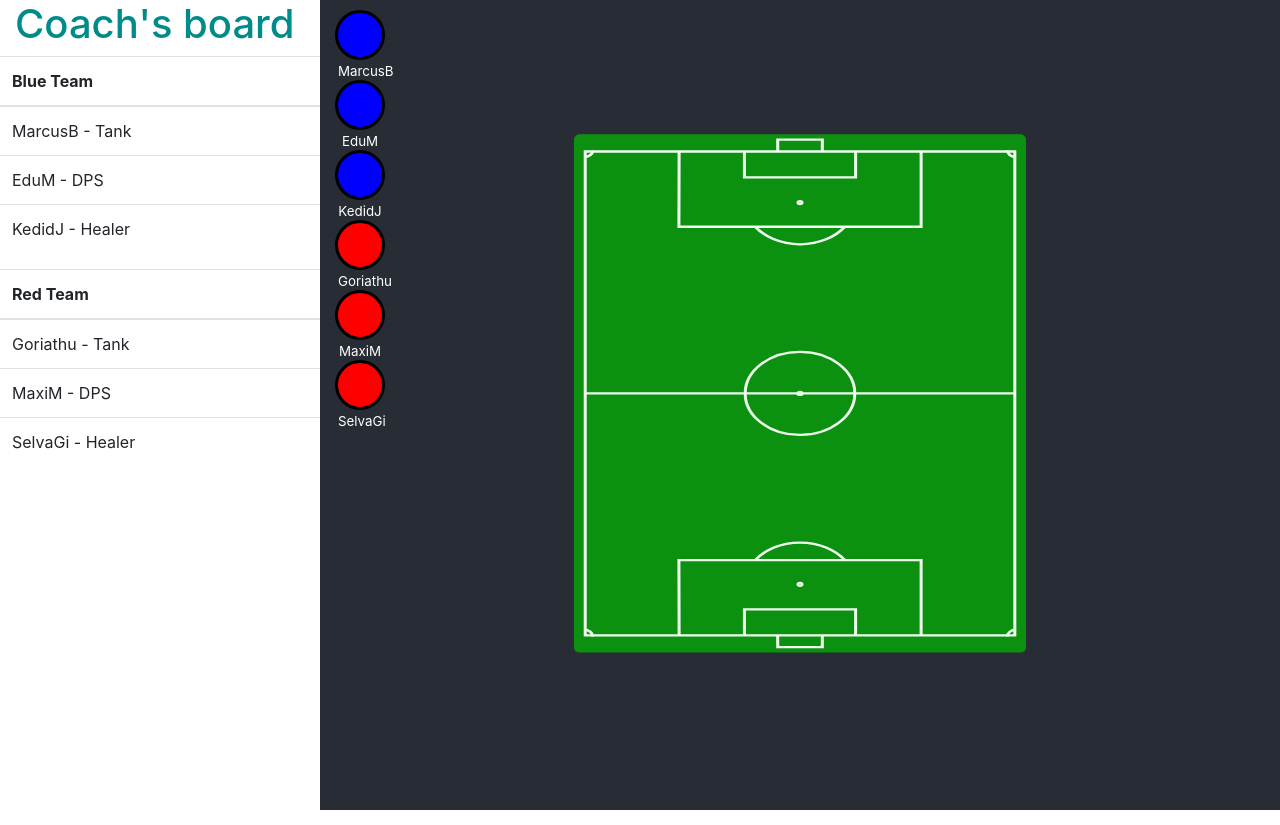
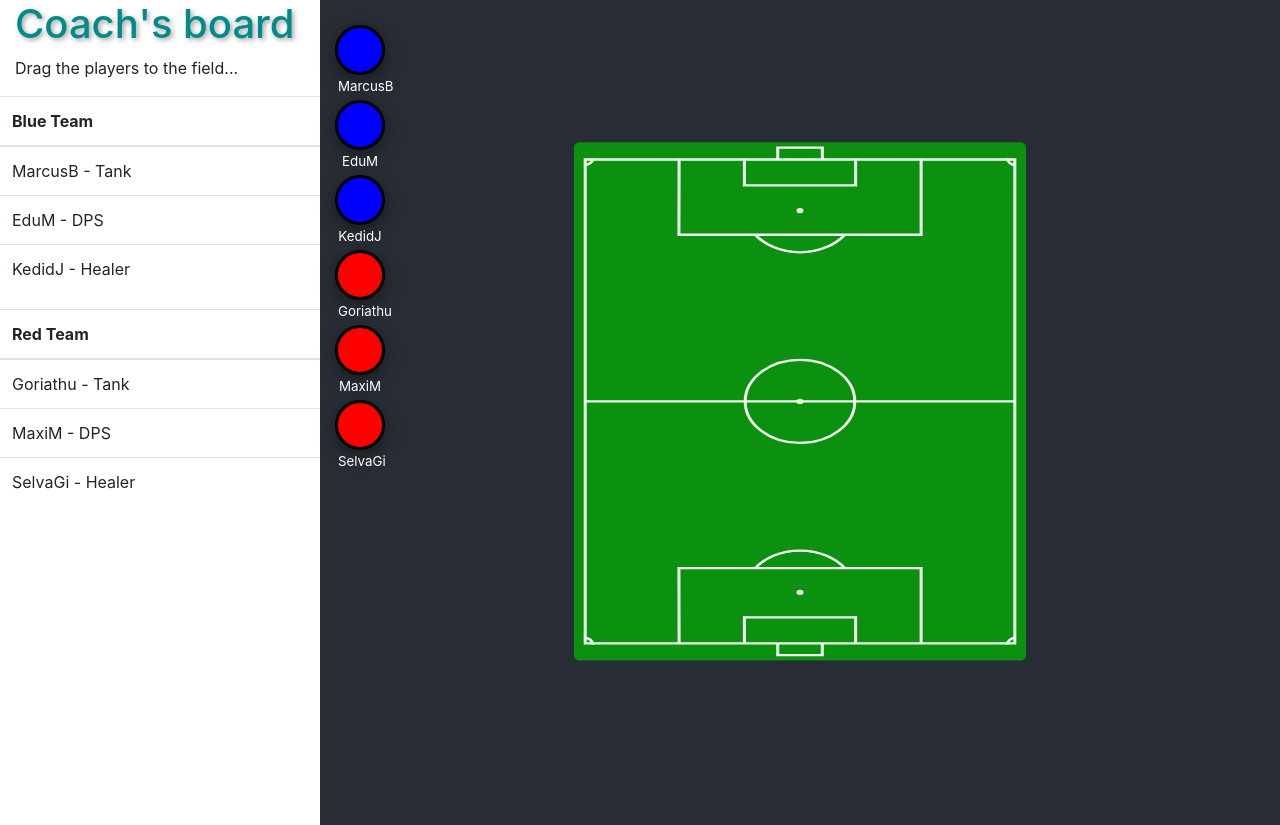
Before and after one commit to ghaserfaty/coach-challenge, a React (Create React App) app in the folder coach-app/: page / in a window 1280 px wide. Built offline with nearby package versions, Linux system fonts and the light colour scheme.

Commit message:
css updated

```diff
--- a/coach-app/src/App.css
+++ b/coach-app/src/App.css
@@ -4,6 +4,7 @@
 }
 
 .App-title {
+  text-shadow: 2px 2px 5px #a79e9e;
   color: darkcyan;
 }
 
--- a/coach-app/src/App.js
+++ b/coach-app/src/App.js
@@ -37,6 +37,7 @@
         <div className="row">
           <div className="col-3">
           <h1 className='App-title'>Coach's board</h1>
+          <p>Drag the players to the field...</p>
             <PlayerList players={this.state.players_data}></PlayerList>
           </div>
           <div className="col-9 field-background"><Field players={this.state.players_data}></Field></div>
--- a/coach-app/src/components/player/player.css
+++ b/coach-app/src/components/player/player.css
@@ -4,8 +4,9 @@
     border-radius: 50%;
     border-style: solid;
     border-color: black;
-    margin-top: 10px;
+    margin-top: 25px;
     margin-bottom: 20px;
+    box-shadow: 0 4px 8px 0 rgba(0, 0, 0, 0.2), 0 6px 20px 0 rgba(0, 0, 0, 0.19);
     cursor: grab;
 }
 
```
Also changed, not shown: coach-app/src/components/field/field.css (line endings or trailing spaces).
